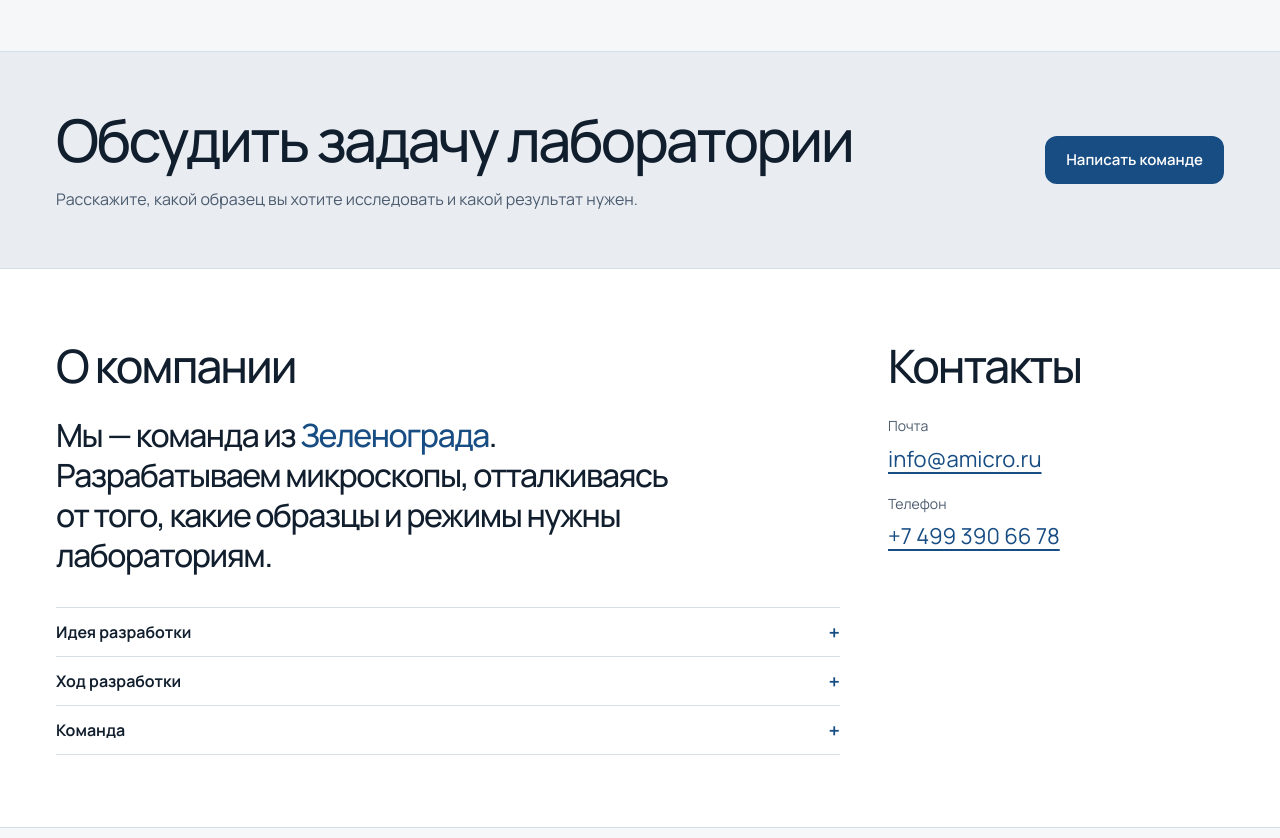
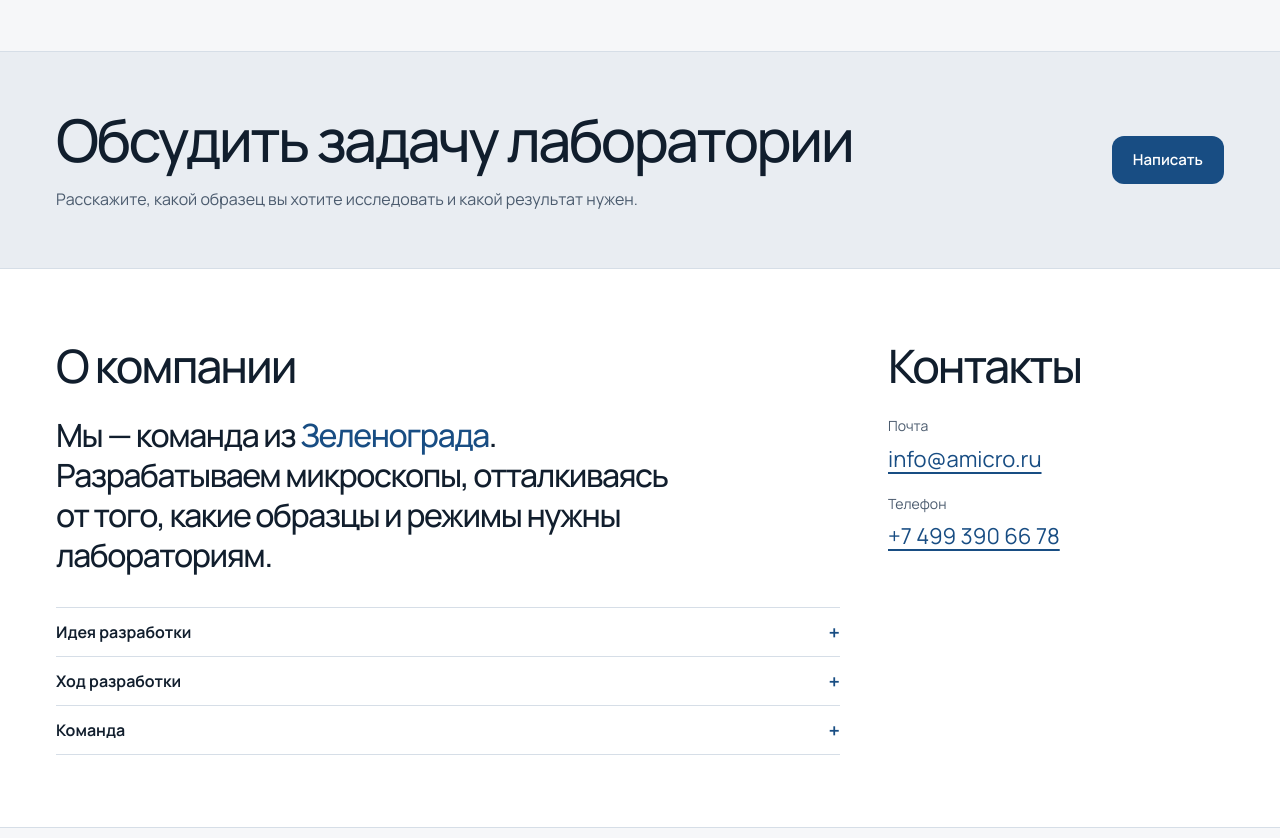
Before and after one commit to twinkiezzz/active-microscopy, a plain HTML site: page index.html in a window 1280 px wide. Shown: the part 4280-5118 px from the top of the page. Drawn offline with Linux system fonts and the light colour scheme.

Commit message:
Сократить подпись кнопки до «Написать»

```diff
--- a/index.html
+++ b/index.html
@@ -178,7 +178,7 @@
     <section class="request-section" id="quote-request" aria-labelledby="request-heading">
       <div class="shell request-layout">
         <div><h2 id="request-heading">Обсудить задачу лаборатории</h2><p>Расскажите, какой образец вы хотите исследовать и какой результат нужен.</p></div>
-        <button class="button button-primary btn" type="button" data-quote>Написать команде</button>
+        <button class="button button-primary btn" type="button" data-quote>Написать</button>
       </div>
     </section>
 
```
